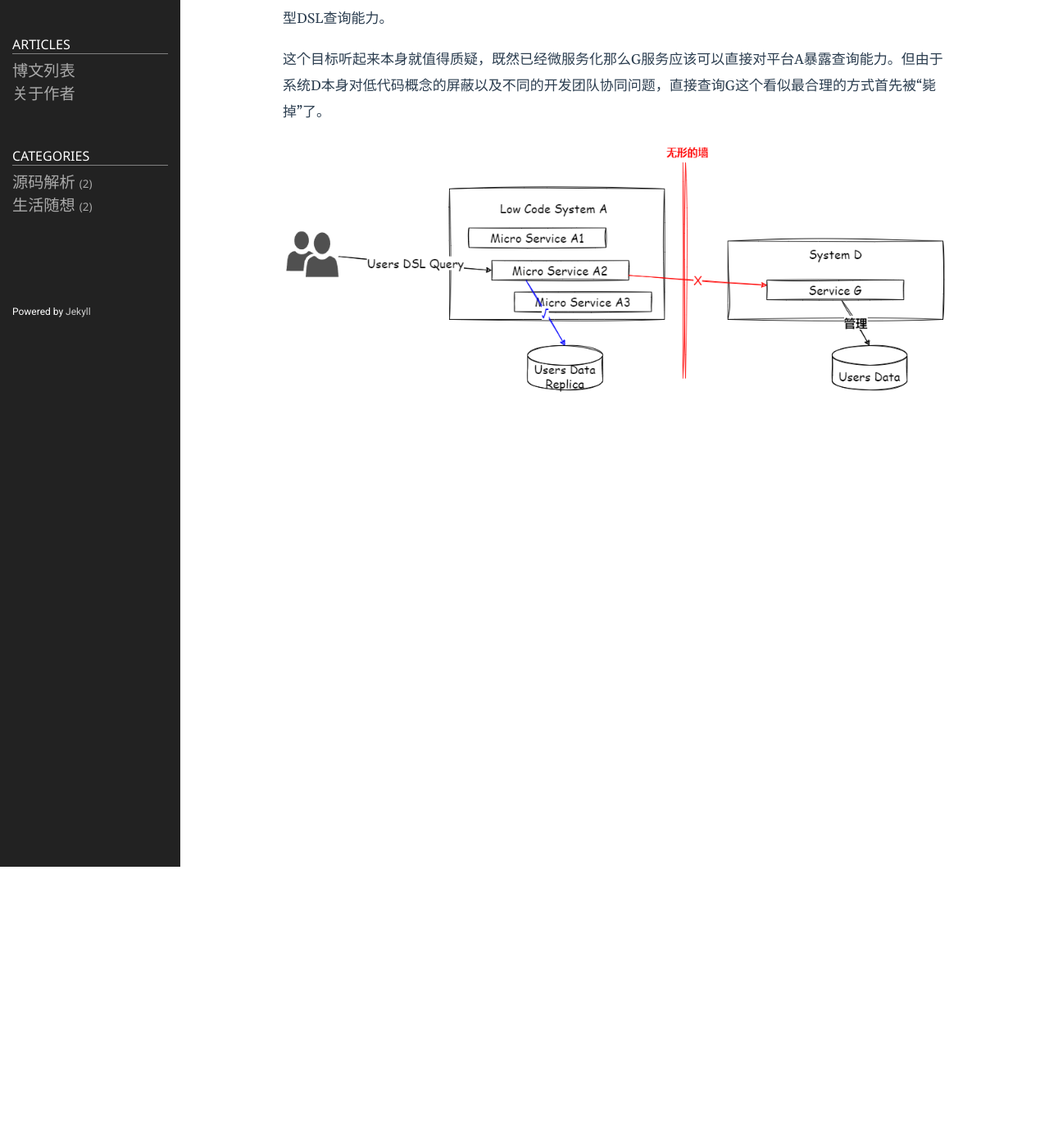
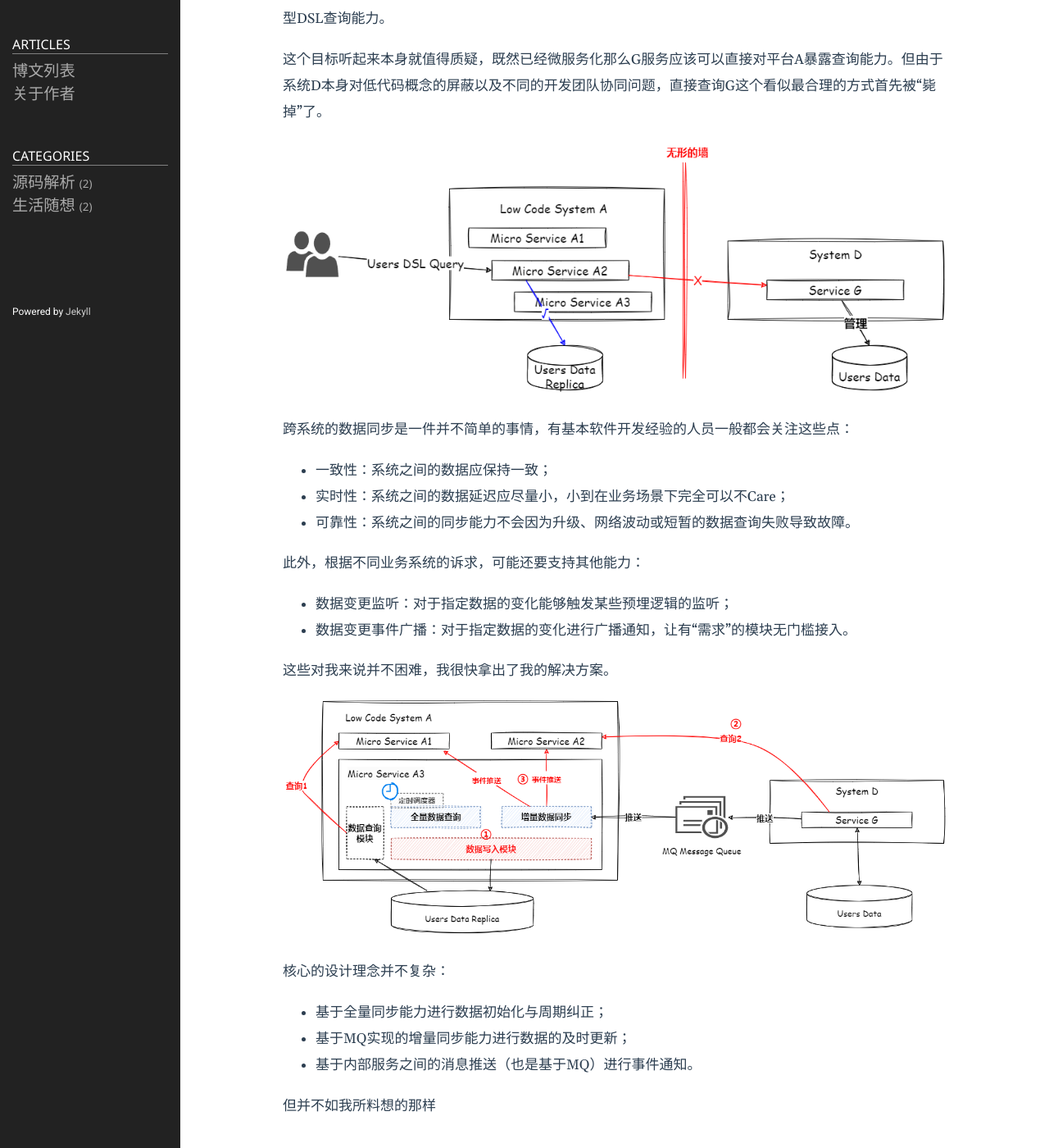
Before and after one commit to SpireCat/spirecat.github.io, a Jekyll site: the page built from _posts/2024-03-10-catastrophe-design.md, in a window 1280 px wide and 1400 px high, scrolled down 343 px. Shown: the whole window at 82% size. Built offline with Jekyll 4.4.1, drawn with Linux system fonts in a browser that asks for light colours.

Commit message:
初始化一些提交

```diff
--- a/_posts/2024-03-10-catastrophe-design.md
+++ b/_posts/2024-03-10-catastrophe-design.md
@@ -12,3 +12,26 @@ category: "生活随想"
 这个目标听起来本身就值得质疑，既然已经微服务化那么G服务应该可以直接对平台A暴露查询能力。但由于系统D本身对低代码概念的屏蔽以及不同的开发团队协同问题，直接查询G这个看似最合理的方式首先被“毙掉”了。
 
 ![](/public/images/2024-04-29-framework.png)
+
+跨系统的数据同步是一件并不简单的事情，有基本软件开发经验的人员一般都会关注这些点：
+
+* 一致性：系统之间的数据应保持一致；
+* 实时性：系统之间的数据延迟应尽量小，小到在业务场景下完全可以不Care；
+* 可靠性：系统之间的同步能力不会因为升级、网络波动或短暂的数据查询失败导致故障。
+
+此外，根据不同业务系统的诉求，可能还要支持其他能力：
+
+* 数据变更监听：对于指定数据的变化能够触发某些预埋逻辑的监听；
+* 数据变更事件广播：对于指定数据的变化进行广播通知，让有“需求”的模块无门槛接入。
+
+这些对我来说并不困难，我很快拿出了我的解决方案。
+
+![](/public/images/2024-04-29-problem.png)
+
+核心的设计理念并不复杂：
+
+* 基于全量同步能力进行数据初始化与周期纠正；
+* 基于MQ实现的增量同步能力进行数据的及时更新；
+* 基于内部服务之间的消息推送（也是基于MQ）进行事件通知。
+
+但并不如我所料想的那样
```
Also changed, not shown: public/images/2024-04-29-problem.png (added).
